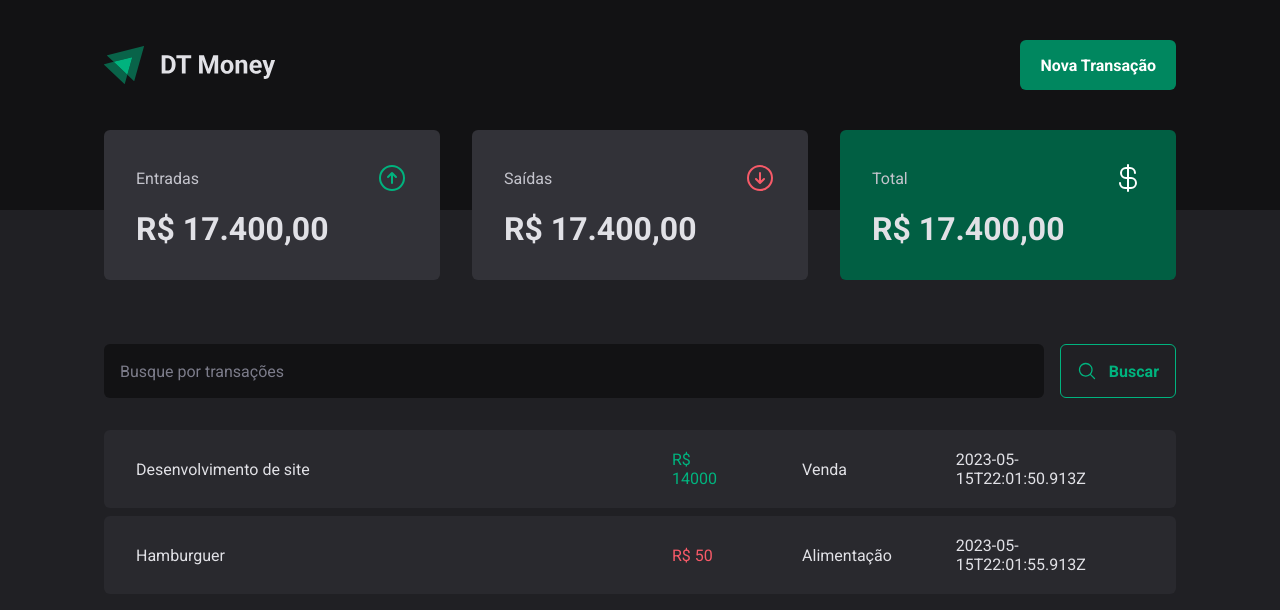
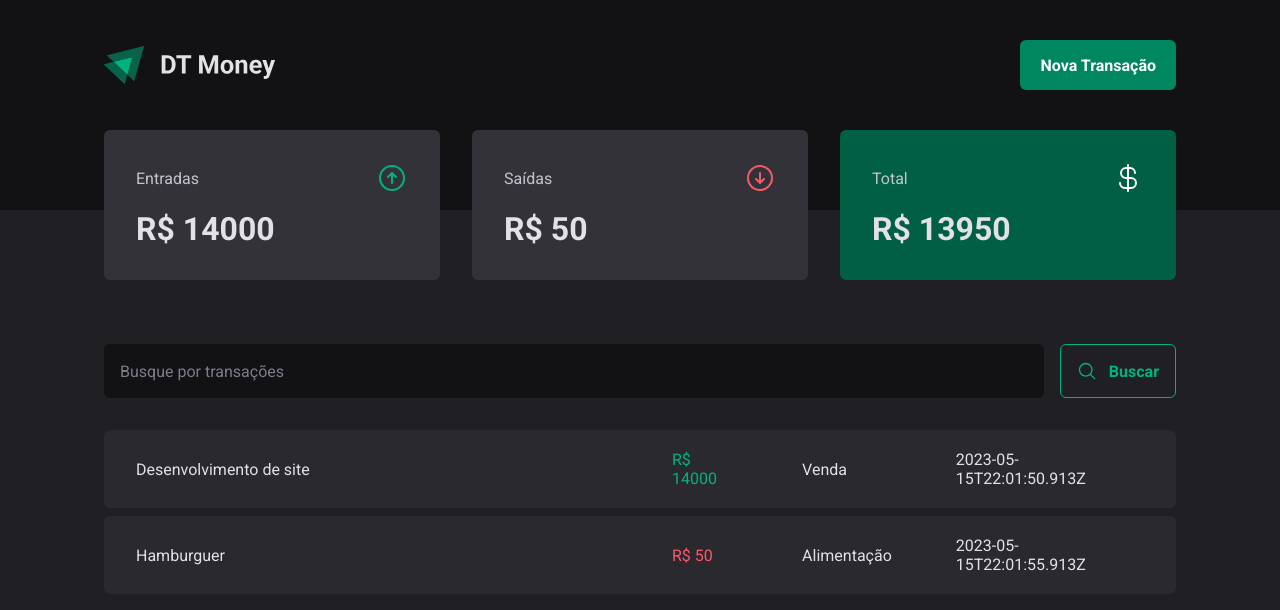
Before and after one commit to joao-pedro-moreno/DT-money, a React (Vite) app: page / in a window 1280 px wide. Shown: the top 610 px of the page. Built offline with nearby package versions, Linux system fonts and the light colour scheme; data requests are answered from the project's data file.

Commit message:
Context API created

```diff
--- a/src/App.tsx
+++ b/src/App.tsx
@@ -2,12 +2,15 @@
 import { defaultTheme } from './styles/themes/default'
 import { GlobalStyle } from './styles/global'
 import { Transactions } from './pages/Transactions'
+import { TransactionsProvider } from './contexts/TransactionsContext'
 
 export function App() {
   return (
     <ThemeProvider theme={defaultTheme}>
       <GlobalStyle />
-      <Transactions />
+      <TransactionsProvider>
+        <Transactions />
+      </TransactionsProvider>
     </ThemeProvider>
   )
 }
--- a/src/components/Summary/index.tsx
+++ b/src/components/Summary/index.tsx
@@ -5,9 +5,30 @@
 } from '@phosphor-icons/react'
 import { SummaryCard, SummaryContainer } from './styles'
 import { useTheme } from 'styled-components'
+import { useTransaction } from '../../hook/useTransaction'
 
 export function Summary() {
   const theme = useTheme()
+  const { transactions } = useTransaction()
+
+  const summary = transactions.reduce(
+    (acc, transaction) => {
+      if (transaction.type === 'income') {
+        acc.income += transaction.price
+        acc.total += transaction.price
+      } else {
+        acc.outcome += transaction.price
+        acc.total -= transaction.price
+      }
+
+      return acc
+    },
+    {
+      income: 0,
+      outcome: 0,
+      total: 0,
+    },
+  )
 
   return (
     <SummaryContainer>
@@ -17,7 +38,7 @@
           <ArrowCircleUp size={32} color={theme['green-300']} />
         </header>
 
-        <strong>R$ 17.400,00</strong>
+        <strong>R$ {summary.income}</strong>
       </SummaryCard>
 
       <SummaryCard>
@@ -26,7 +47,7 @@
           <ArrowCircleDown size={32} color={theme['red-300']} />
         </header>
 
-        <strong>R$ 17.400,00</strong>
+        <strong>R$ {summary.outcome}</strong>
       </SummaryCard>
 
       <SummaryCard variant="green">
@@ -35,7 +56,7 @@
           <CurrencyDollar size={32} color={theme.white} />
         </header>
 
-        <strong>R$ 17.400,00</strong>
+        <strong>R$ {summary.total}</strong>
       </SummaryCard>
     </SummaryContainer>
   )
--- /dev/null
+++ b/src/contexts/TransactionsContext.tsx
@@ -0,0 +1,38 @@
+import { ReactNode, createContext, useEffect, useState } from 'react'
+
+interface Transaction {
+  id: number
+  description: string
+  type: 'income' | 'outcome'
+  price: number
+  category: string
+  createdAt: string
+}
+
+interface TransactionContextType {
+  transactions: Transaction[]
+}
+
+interface TransactionsProviderProps {
+  children: ReactNode
+}
+
+export const TransactionsContext = createContext({} as TransactionContextType)
+
+export function TransactionsProvider({ children }: TransactionsProviderProps) {
+  const [transactions, setTransactions] = useState<Transaction[]>([])
+
+  useEffect(() => {
+    fetch('http://localhost:3000/transactions')
+      .then((res) => res.json())
+      .then((data) => {
+        setTransactions(data)
+      })
+  }, [])
+
+  return (
+    <TransactionsContext.Provider value={{ transactions }}>
+      {children}
+    </TransactionsContext.Provider>
+  )
+}
--- /dev/null
+++ b/src/hook/useTransaction.tsx
@@ -0,0 +1,7 @@
+import { useContext } from 'react'
+import { TransactionsContext } from '../contexts/TransactionsContext'
+
+export function useTransaction() {
+  const context = useContext(TransactionsContext)
+  return context
+}
--- a/src/pages/Transactions/index.tsx
+++ b/src/pages/Transactions/index.tsx
@@ -1,32 +1,15 @@
 import { Header } from '../../components/Header'
 import { Summary } from '../../components/Summary'
+import { useTransaction } from '../../hook/useTransaction'
 import { SearchForm } from './components/SearchForm'
 import {
   PriceHighlight,
   TransactionsContainer,
   TransactionsTable,
 } from './styles'
-import { useEffect, useState } from 'react'
-
-interface Transaction {
-  id: number
-  description: string
-  type: 'income' | 'outcome'
-  price: number
-  category: string
-  createdAt: string
-}
 
 export function Transactions() {
-  const [transactions, setTransactions] = useState<Transaction[]>([])
-
-  useEffect(() => {
-    fetch('http://localhost:3000/transactions')
-      .then((res) => res.json())
-      .then((data) => {
-        setTransactions(data)
-      })
-  }, [])
+  const { transactions } = useTransaction()
 
   return (
     <div>
```
